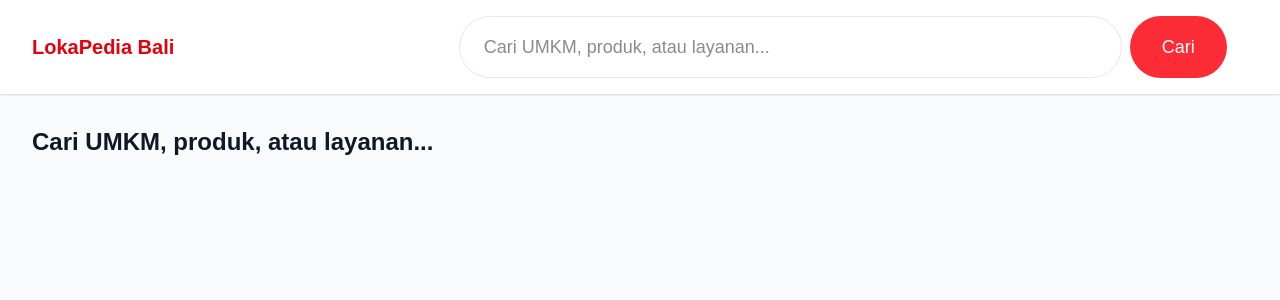
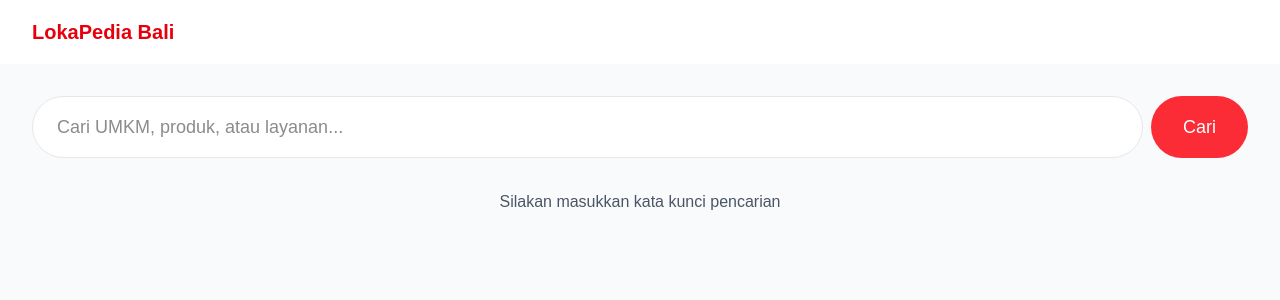
Before and after one commit to IritaSee/bukutelepon, a Next.js app: page /search in a window 1280 px wide. Shown: the top 300 px of the page. Built offline with nearby package versions, Linux system fonts and the light colour scheme.

Commit message:
add dedicated search result page, remove result from page, add navbar to root

```diff
--- a/app/layout.tsx
+++ b/app/layout.tsx
@@ -1,5 +1,6 @@
 import type { Metadata } from "next";
 import { Geist, Geist_Mono } from "next/font/google";
+import Link from "next/link";
 import "./globals.css";
 
 const geistSans = Geist({
@@ -25,6 +26,16 @@ export default function RootLayout({
   return (
     <html lang="en">
       <body className={`${geistSans.variable} ${geistMono.variable} antialiased`}>
+        <nav className="bg-white shadow">
+          <div className="max-w-7xl mx-auto px-4 sm:px-6 lg:px-8 h-16 flex items-center justify-between">
+            <Link
+              href="/"
+              className="text-xl font-bold text-red-600 hover:text-red-800 transition-colors"
+            >
+              LokaPedia Bali
+            </Link>
+          </div>
+        </nav>
         {children}
       </body>
     </html>
--- /dev/null
+++ b/app/search/SearchResults.tsx
@@ -0,0 +1,120 @@
+'use client';
+
+import { useEffect, useState } from 'react';
+import { useSearchParams } from 'next/navigation';
+import SMECard from '../components/SMECard';
+import Link from 'next/link';
+
+interface SearchResult {
+  smes: Array<{
+    id: string;
+    name: string;
+    location: string;
+    phone: string | null;
+    featuredImage: string;
+  }>;
+  total: number;
+  totalPages: number;
+  currentPage: number;
+}
+
+export default function SearchResults() {
+  const searchParams = useSearchParams();
+  const query = searchParams.get('q') || '';
+  const page = parseInt(searchParams.get('page') || '1');
+  const [results, setResults] = useState<SearchResult | null>(null);
+  const [error, setError] = useState<string | null>(null);
+
+  useEffect(() => {
+    const fetchResults = async () => {
+      setError(null);
+      try {
+        const response = await fetch(`/api/search?q=${encodeURIComponent(query)}&page=${page}`);
+        if (!response.ok) {
+          throw new Error('Failed to fetch results');
+        }
+        const data = await response.json();
+        setResults(data);
+      } catch (error) {
+        console.error('Error fetching results:', error);
+        setError('Terjadi kesalahan saat mencari. Silakan coba lagi.');
+      }
+    };
+
+    if (query) {
+      fetchResults();
+    } else {
+      setResults(null);
+    }
+  }, [query, page]);
+
+  if (!query) {
+    return (
+      <div className="text-center text-gray-600">
+        Silakan masukkan kata kunci pencarian
+      </div>
+    );
+  }
+
+  if (error) {
+    return (
+      <div className="text-center text-red-600">
+        {error}
+      </div>
+    );
+  }
+
+  if (!results) {
+    return null;
+  }
+
+  if (results.smes.length === 0) {
+    return (
+      <div className="text-center text-gray-600">
+        Tidak ditemukan hasil untuk &quot;{query}&quot;
+      </div>
+    );
+  }
+
+  return (
+    <div>
+      <div className="mb-4 text-gray-600">
+        Ditemukan {results.total} hasil untuk &quot;{query}&quot;
+      </div>
+
+      <div className="grid grid-cols-1 sm:grid-cols-2 lg:grid-cols-3 gap-6">
+        {results.smes.map((sme) => (
+          <SMECard
+            key={sme.id}
+            id={sme.id}
+            name={sme.name}
+            location={sme.location}
+            phone={sme.phone || ''}
+            imageUrl={sme.featuredImage}
+          />
+        ))}
+      </div>
+
+      {results.totalPages > 1 && (
+        <div className="mt-8 flex justify-center gap-2">
+          {page > 1 && (
+            <Link
+              href={`/search?q=${encodeURIComponent(query)}&page=${page - 1}`}
+              className="px-4 py-2 text-sm font-medium text-gray-700 bg-white border border-gray-300 rounded-md hover:bg-gray-50"
+            >
+              Sebelumnya
+            </Link>
+          )}
+          {page < results.totalPages && (
+            <Link
+              href={`/search?q=${encodeURIComponent(query)}&page=${page + 1}`}
+              className="px-4 py-2 text-sm font-medium text-gray-700 bg-white border border-gray-300 rounded-md hover:bg-gray-50"
+            >
+              Selanjutnya
+            </Link>
+          )}
+        </div>
+      )}
+    </div>
+  );
+}
--- a/app/search/page.tsx
+++ b/app/search/page.tsx
@@ -1,186 +1,33 @@
 'use client';
 
-import { useSearchParams } from 'next/navigation';
-import { useEffect, useState } from 'react';
+import { Suspense } from 'react';
+import SearchResults from './SearchResults';
 import SearchBar from '../components/SearchBar';
-import SMECard from '../components/SMECard';
-import Link from 'next/link';
-
-interface SearchResult {
-  smes: Array<{
-    id: string;
-    name: string;
-    location: string;
-    phone: string;
-    featuredImage: string;
-  }>;
-  total: number;
-  totalPages: number;
-  currentPage: number;
-}
 
 export default function SearchPage() {
-  const searchParams = useSearchParams();
-  const query = searchParams.get('q') || '';
-  const page = parseInt(searchParams.get('page') || '1');
-  const [results, setResults] = useState<SearchResult | null>(null);
-  const [isLoading, setIsLoading] = useState(true);
-  const [error, setError] = useState<string | null>(null);
-
-  useEffect(() => {
-    const fetchResults = async () => {
-      setIsLoading(true);
-      setError(null);
-      try {
-        const response = await fetch(`/api/search?q=${encodeURIComponent(query)}&page=${page}`);
-        if (!response.ok) {
-          throw new Error('Failed to fetch results');
-        }
-        const data = await response.json();
-        setResults(data);
-      } catch (error) {
-        console.error('Error fetching results:', error);
-        setError('Terjadi kesalahan saat mencari. Silakan coba lagi.');
-      } finally {
-        setIsLoading(false);
-      }
-    };
-
-    if (query) {
-      fetchResults();
-    } else {
-      setResults(null);
-      setIsLoading(false);
-    }
-  }, [query, page]);
-
   return (
     <div className="min-h-screen bg-gray-50">
-      {/* Navbar with SearchBar */}
-      <nav className="sticky top-0 bg-white shadow-sm z-10">
-        <div className="max-w-7xl mx-auto px-4 sm:px-6 lg:px-8 py-4">
-          <div className="flex items-center justify-between">
-            <Link href="/" className="text-xl font-bold text-red-600">
-              LokaPedia Bali
-            </Link>
-            <div className="w-2/3">
-              <SearchBar defaultValue={query} className="max-w-3xl mx-auto" />
-            </div>
-          </div>
-        </div>
-      </nav>
-
-      <main className="max-w-7xl mx-auto px-4 sm:px-6 lg:px-8 py-8">
-        {/* Results Header */}
-        <div className="mb-6">
-          <h1 className="text-2xl font-bold text-gray-900">
-            {isLoading
-              ? 'Mencari...'
-              : query
-              ? `${results?.total || 0} hasil pencarian untuk "${query}"`
-              : 'Cari UMKM, produk, atau layanan...'}
-          </h1>
-        </div>
-
-        {/* Error Message */}
-        {error && (
-          <div className="mb-6 p-4 bg-red-50 border border-red-200 rounded-lg text-red-600">
-            {error}
-          </div>
-        )}
-
-        {/* Results Grid */}
-        {isLoading ? (
+      <div className="max-w-7xl mx-auto px-4 sm:px-6 lg:px-8 py-8">
+        <SearchBar className="mb-8" />
+        <Suspense fallback={
+          <div className="animate-pulse space-y-8">
             <div className="grid grid-cols-1 sm:grid-cols-2 lg:grid-cols-3 gap-6">
               {[...Array(6)].map((_, i) => (
-              <div key={i} className="bg-white rounded-lg shadow-sm h-80 animate-pulse">
-                <div className="h-48 bg-gray-200 rounded-t-lg" />
-                <div className="p-4 space-y-3">
-                  <div className="h-4 bg-gray-200 rounded w-3/4" />
+                <div key={i} className="bg-white rounded-lg shadow-sm overflow-hidden">
+                  <div className="h-48 bg-gray-200" />
+                  <div className="p-4 space-y-2">
+                    <div className="h-6 bg-gray-200 rounded w-3/4" />
                     <div className="h-4 bg-gray-200 rounded w-1/2" />
+                    <div className="h-4 bg-gray-200 rounded w-1/4" />
                   </div>
                 </div>
               ))}
             </div>
-        ) : query && results?.smes.length === 0 ? (
-          <div className="text-center py-12">
-            <div className="mb-4">
-              <svg className="mx-auto h-12 w-12 text-gray-400" fill="none" stroke="currentColor" viewBox="0 0 24 24">
-                <path strokeLinecap="round" strokeLinejoin="round" strokeWidth="2" d="M21 21l-6-6m2-5a7 7 0 11-14 0 7 7 0 0114 0z" />
-              </svg>
           </div>
-            <h3 className="text-lg font-medium text-gray-900 mb-1">Ape sing tepuk hehe</h3>
-            <h3 className="text-lg font-medium text-gray-900 mb-1">Tidak ada hasil</h3>
-            <p className="text-gray-500">
-              Coba kata kunci lain atau ubah filter pencarian Anda
-            </p>
+        }>
+          <SearchResults />
+        </Suspense>
       </div>
-        ) : (
-          <>
-            <div className="grid grid-cols-1 sm:grid-cols-2 lg:grid-cols-3 gap-6">
-              {results?.smes.map((sme) => (
-                <SMECard
-                  key={sme.id}
-                  id={sme.id}
-                  name={sme.name}
-                  location={sme.location}
-                  phone={sme.phone || '-'}
-                  imageUrl={sme.featuredImage}
-                />
-              ))}
-            </div>
-
-            {/* Pagination */}
-            {results && results.totalPages > 1 && (
-              <div className="mt-8 flex justify-center gap-2">
-                {page > 1 && (
-                  <Link
-                    href={`/search?q=${encodeURIComponent(query)}&page=${page - 1}`}
-                    className="px-4 py-2 text-sm font-medium text-gray-700 bg-white border border-gray-300 rounded-md hover:bg-gray-50"
-                  >
-                    Sebelumnya
-                  </Link>
-                )}
-                {[...Array(results.totalPages)].map((_, i) => {
-                  const pageNum = i + 1;
-                  const isCurrentPage = pageNum === page;
-                  const isNearCurrent = Math.abs(pageNum - page) <= 2;
-                  const isEndPage = pageNum === 1 || pageNum === results.totalPages;
-
-                  if (!isNearCurrent && !isEndPage) {
-                    if (pageNum === 2 || pageNum === results.totalPages - 1) {
-                      return <span key={i} className="px-4 py-2">...</span>;
-                    }
-                    return null;
-                  }
-
-                  return (
-                    <Link
-                      key={i}
-                      href={`/search?q=${encodeURIComponent(query)}&page=${pageNum}`}
-                      className={`px-4 py-2 text-sm font-medium rounded-md ${
-                        isCurrentPage
-                          ? 'bg-blue-600 text-white'
-                          : 'text-gray-700 bg-white border border-gray-300 hover:bg-gray-50'
-                      }`}
-                    >
-                      {pageNum}
-                    </Link>
-                  );
-                })}
-                {page < results.totalPages && (
-                  <Link
-                    href={`/search?q=${encodeURIComponent(query)}&page=${page + 1}`}
-                    className="px-4 py-2 text-sm font-medium text-gray-700 bg-white border border-gray-300 rounded-md hover:bg-gray-50"
-                  >
-                    Selanjutnya
-                  </Link>
-                )}
-              </div>
-            )}
-          </>
-        )}
-      </main>
     </div>
   );
 }
```
Lines whose indentation alone changed are shown as unchanged.
